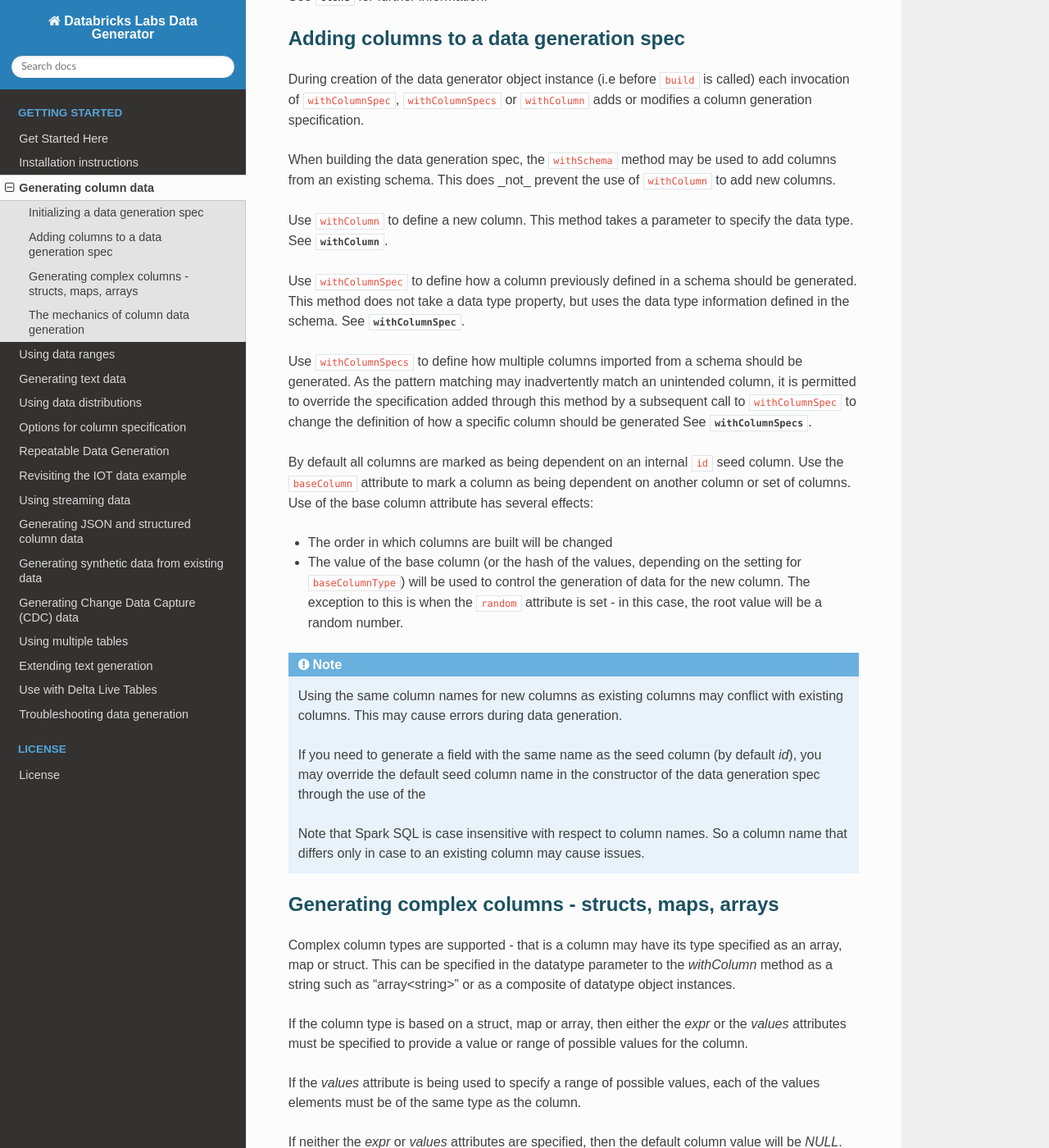
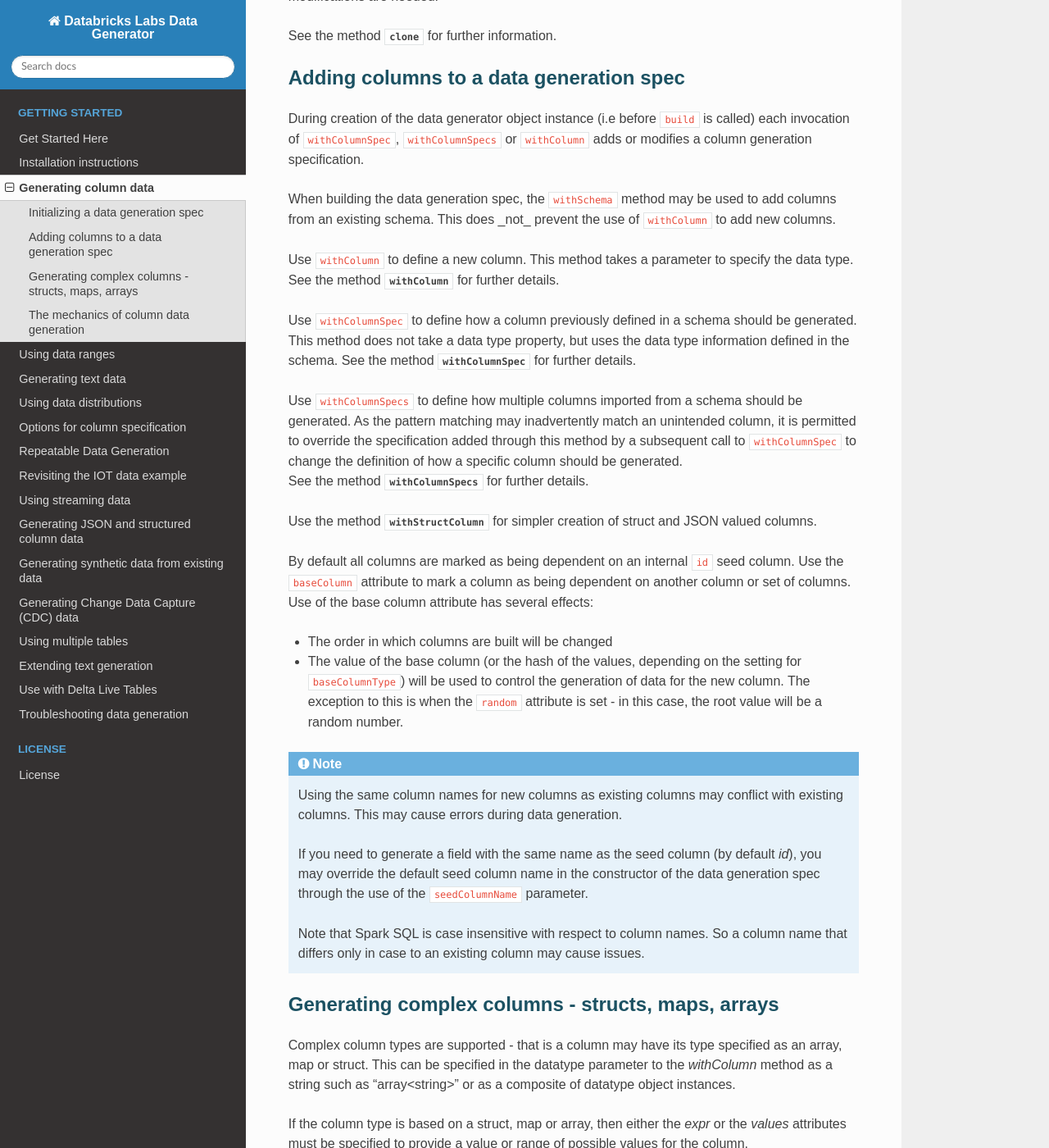
Before and after one commit to databrickslabs/dbldatagen, a Sphinx documentation site: the page built from docs/source/generating_column_data.rst, in a window 1280 px wide and 1400 px high, scrolled down 1196 px. Shown: the whole window at 82% size. Built offline with Sphinx 7.4.7 and the Read the Docs theme 2.0.0, drawn with Linux system fonts in a browser that asks for light colours; pages that are not in the unit, such as notebooks, are missing from menus; the version number is read from the project's files by our own code; some of the changed text lies outside the part shown.

Commit message:
Feature additional docs (#222)
* wip

* wip

* doc updates

* function doc changes only

* function doc changes only

```diff
--- a/docs/source/generating_column_data.rst
+++ b/docs/source/generating_column_data.rst
@@ -13,6 +13,7 @@ This includes:
 - Whether the generated data set will be a streaming or batch data set
 - How the column data should be generated and what the dependencies for each column are
 - How random and psuedo-random data is generated
+- The structure for structured columns and JSON valued columns
 
 .. seealso::
    See the following links for more details:
@@ -22,6 +23,7 @@ This includes:
   * Controlling how existing columns are generated - :data:`~dbldatagen.data_generator.DataGenerator.withColumnSpec`
   * Adding column generation specs in bulk - :data:`~dbldatagen.data_generator.DataGenerator.withColumnSpecs`
   * Options for column generation - :doc:`options_and_features`
+  * Generating JSON and complex data - :doc:`generating_json_data`
 
 Column data is generated for all columns whether imported from a schema or explicitly added
 to a data specification. However, column data can be omitted from the final output, allowing columns to be used
@@ -43,7 +46,7 @@ While ``build`` can be invoked a subsequent time, making further modifications t
 calling ``build`` again is not recommended. We recommend the use of the ``clone`` method to make a new data generation
 specification similar to an existing one if further modifications are needed.
 
-See :data:`~dbldatagen.data_generator.DataGenerator.clone` for further information.
+See the method :data:`~dbldatagen.data_generator.DataGenerator.clone` for further information.
 
 Adding columns to a data generation spec
 ----------------------------------------
@@ -55,18 +58,21 @@ specification.
 When building the data generation spec, the ``withSchema`` method may be used to add columns from an existing schema.
 This does _not_ prevent the use of ``withColumn`` to add new columns.
 
-Use ``withColumn`` to define a new column. This method takes a parameter to specify the data type.
-See :data:`~dbldatagen.data_generator.DataGenerator.withColumn`.
+| Use ``withColumn`` to define a new column. This method takes a parameter to specify the data type.
+| See the method :data:`~dbldatagen.data_generator.DataGenerator.withColumn` for further details.
 
 Use ``withColumnSpec`` to define how a column previously defined in a schema should be generated. This method does not
 take a data type property, but uses the data type information defined in the schema.
-See :data:`~dbldatagen.data_generator.DataGenerator.withColumnSpec`.
+See the method :data:`~dbldatagen.data_generator.DataGenerator.withColumnSpec` for further details.
 
-Use ``withColumnSpecs`` to define how multiple columns imported from a schema should be generated.
-As the pattern matching may inadvertently match an unintended column, it is permitted to override the specification
-added through this method by a subsequent call to ``withColumnSpec`` to change the definition of how a specific column
-should be generated
-See :data:`~dbldatagen.data_generator.DataGenerator.withColumnSpecs`.
+| Use ``withColumnSpecs`` to define how multiple columns imported from a schema should be generated.
+  As the pattern matching may inadvertently match an unintended column, it is permitted to override the specification
+  added through this method by a subsequent call to ``withColumnSpec`` to change the definition of how a specific column
+  should be generated.
+| See the method :data:`~dbldatagen.data_generator.DataGenerator.withColumnSpecs` for further details.
+
+Use the method :data:`~dbldatagen.data_generator.DataGenerator.withStructColumn` for simpler creation of struct and
+JSON valued columns.
 
 By default all columns are marked as being dependent on an internal ``id`` seed column.
 Use the ``baseColumn`` attribute to mark a column as being dependent on another column or set of columns.
@@ -85,6 +91,7 @@ Use of the base column attribute has several effects:
 
   If you need to generate a field with the same name as the seed column (by default `id`), you may override
   the default seed column name in the constructor of the data generation spec through the use of the
+  ``seedColumnName`` parameter.
 
 
   Note that Spark SQL is case insensitive with respect to column names.
@@ -127,6 +134,12 @@ For example, the following code will generate rows with varying numbers of synth
 
    df = ds.build()
 
+| The helper method ``withStructColumn`` of the ``DataGenerator`` class enables simpler definition of structured
+  and JSON valued columns.
+| See the documentation for the method :data:`~dbldatagen.data_generator.DataGenerator.withStructColumn` for
+  further details.
+
+
 The mechanics of column data generation
 ---------------------------------------
 The data set is generated when the ``build`` method is invoked on the data generation instance.
```
Also changed, not shown: other parts of docs/source/generating_column_data.rst (+2 -1 lines), CHANGELOG.md (+1 -1 lines), docs/source/generating_json_data.rst (+17 -2 lines), 2 other files.
